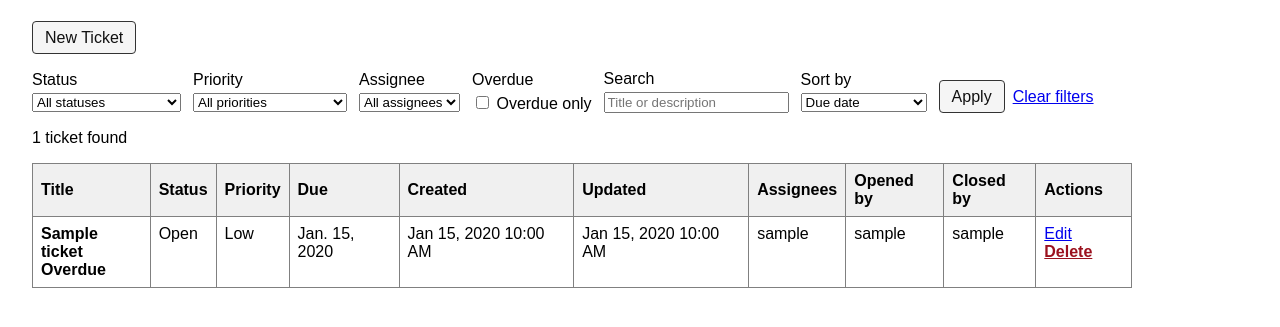
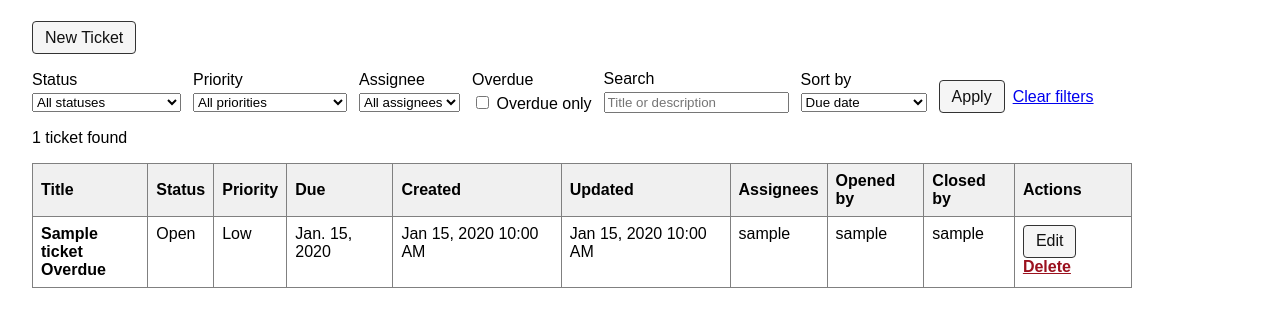
Before and after one commit to aaronrine/django-ticket-tracker, a Django app: template tickets/templates/tickets/ticket_list.html in a window 1280 px wide. Shown: the part 139-466 px from the top of the page. Run offline with Django 5.2, Linux system fonts and the light colour scheme; tables that the repository leaves empty hold one stand-in row (values such as "Sample post"); the template is opened without the code that fills it: values that come from a table or form of the project are taken from there, most other values are stand-ins (such as "Sample title", 1, 10 or a date in 2020).

Commit message:
style edit

```diff
--- a/tickets/templates/tickets/ticket_list.html
+++ b/tickets/templates/tickets/ticket_list.html
@@ -160,7 +160,7 @@
                 </td>
 
                 <td>
-                    <a href="{% url 'ticket-edit' ticket.pk %}">Edit</a>
+                    <a class="button-link" href="{% url 'ticket-edit' ticket.pk %}">Edit</a>
                     <a class="danger-link" href="{% url 'ticket-delete' ticket.pk %}">Delete</a>
                 </td>
             </tr>
```
